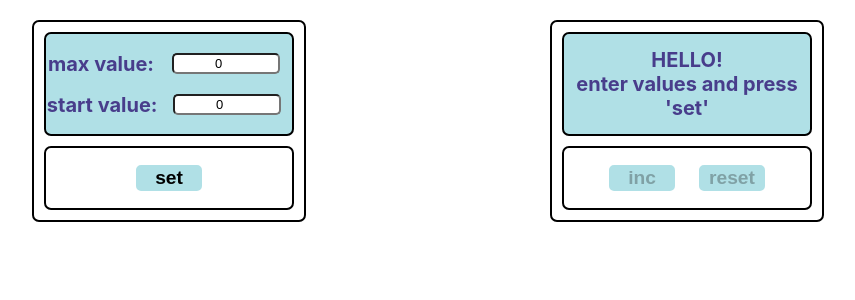
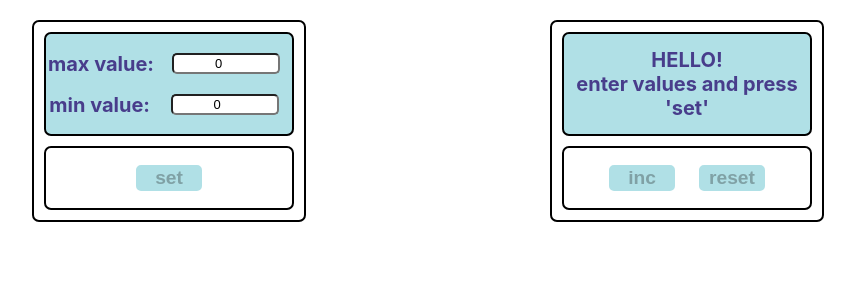
Before and after one commit to MartaVeresova/Counter, a React (Create React App) app: page / in a window 1280 px wide. Shown: the top 300 px of the page, without its empty margins (212-1067 px from the left). Built offline with nearby package versions, Linux system fonts and the light colour scheme.

Commit message:
Counter -redux; final version

```diff
--- a/package.json
+++ b/package.json
@@ -11,9 +11,14 @@
     "@types/node": "^12.0.0",
     "@types/react": "^17.0.0",
     "@types/react-dom": "^17.0.0",
+    "@types/react-redux": "^7.1.16",
+    "@types/redux-thunk": "^2.1.0",
     "react": "^17.0.2",
     "react-dom": "^17.0.2",
+    "react-redux": "^7.2.4",
     "react-scripts": "4.0.3",
+    "redux": "^4.1.0",
+    "redux-thunk": "^2.3.0",
     "typescript": "^4.1.2",
     "web-vitals": "^1.0.1"
   },
--- a/src/App.tsx
+++ b/src/App.tsx
@@ -1,95 +1,25 @@
-import React, {useEffect, useState} from 'react';
+import React, {useEffect} from 'react';
 import {Counter} from './Counter';
 import s from './App.module.css'
 import {SettingBlock} from './SettingBlock';
+import {useDispatch} from 'react-redux';
+import {resetNumberAC} from './bll/counter-reducer';
 
 function App() {
-    const [number, setNumber] = useState(0)
-    const [startValue, setStartValue] = useState(0)
-    const [maxValue, setMaxValue] = useState(0)
-    const [error, setError] = useState(false)
-    const [editMode, setEditMode] = useState(false)
-    const [start, setStart] = useState(true)
+
+    const dispatch = useDispatch()
 
     useEffect(() => {
-        const maxNewValue = localStorage.getItem('maxValue')
-        const startNewValue = localStorage.getItem('startValue')
-
-        if (maxNewValue) {
-            setMaxValue(JSON.parse(maxNewValue))
-            if (JSON.parse(maxNewValue) !== 0) {
-                setStart(false)
-            }
-        }
-        if (startNewValue) {
-            setStartValue(JSON.parse(startNewValue))
-            setNumber(JSON.parse(startNewValue))
-            if (JSON.parse(startNewValue) !== 0) {
-                setStart(false)
-            }
-        }
-    }, [])
-
-    useEffect(() => {
-        localStorage.setItem('maxValue', JSON.stringify(maxValue))
-        localStorage.setItem('startValue', JSON.stringify(startValue))
-        if (!start) {
-            setErrorOfValue()
-        }
-    }, [maxValue, startValue])
-
-
-    const inc = () => setNumber(number + 1)
-    const reset = () => setNumber(startValue)
-
-    // early return
-    const setErrorOfValue = () => {
-        if (maxValue <= startValue) {
-            setError(true)
-
-            return
-        }
-        if (maxValue < 0 || startValue < 0) {
-            setError(true)
-
-            return
-        }
-        if (maxValue < 0 && startValue === 0) {
-            setError(true)
-
-            return
-        }
-        setError(false)
-    }
+        dispatch(resetNumberAC())
+    }, [dispatch])
 
     return (
         <div className={s.app}>
             <div>
-                <SettingBlock
-                    setNumber={setNumber}
-                    startValue={startValue}
-                    setStartValue={setStartValue}
-                    maxValue={maxValue}
-                    setMaxValue={setMaxValue}
-                    error={error}
-                    setError={setError}
-                    editMode={editMode}
-                    setEditMode={setEditMode}
-                    start={start}
-                    setStart={setStart}
-                />
+                <SettingBlock/>
             </div>
             <div>
-                <Counter
-                    inc={inc}
-                    reset={reset}
-                    number={number}
-                    maxValue={maxValue}
-                    startValue={startValue}
-                    error={error}
-                    editMode={editMode}
-                    start={start}
-                />
+                <Counter/>
             </div>
         </div>
     );
--- a/src/Button.tsx
+++ b/src/Button.tsx
@@ -7,16 +7,16 @@ export type ButtonType = {
     onClick: () => void
 }
 
-export function Button(props: ButtonType) {
+export const Button = React.memo(({name, disabled, onClick}: ButtonType) => {
     return (
         <div>
             <button
                 className={s.button}
-                onClick={props.onClick}
-                disabled={props.disabled}
+                onClick={onClick}
+                disabled={disabled}
             >
-                {props.name}
+                {name}
             </button>
         </div>
     )
-}
+})
--- a/src/Counter.tsx
+++ b/src/Counter.tsx
@@ -1,64 +1,62 @@
-import React from 'react';
+import React, {useCallback} from 'react';
 import s from './App.module.css';
 import {Button} from './Button';
+import {incNumberAC, resetNumberAC} from './bll/counter-reducer';
+import {useDispatch, useSelector} from 'react-redux';
+import {AppStateType} from './bll/store';
 
-export type CounterType = {
-    inc: () => void
-    reset: () => void
-    number: number
-    maxValue: number
-    startValue: number
-    error: boolean
-    editMode: boolean
-    start: boolean
-}
 
-export function Counter(props: CounterType) {
+export const Counter = React.memo(() => {
 
-    const startValue = props.start
-    const enterValue = props.editMode && !props.error
-    const errorValue = props.error || props.maxValue <= props.startValue
-    const numValue = !props.editMode && !props.error
+    const minValue = useSelector<AppStateType, number>(state => state.counter.minValue)
+    const number = useSelector<AppStateType, number>(state => state.counter.number)
+    const maxValue = useSelector<AppStateType, number>(state => state.counter.maxValue)
+    const error = useSelector<AppStateType, boolean>(state => state.counter.error)
+    const editMode = useSelector<AppStateType, boolean>(state => state.counter.editMode)
+    const greeting = useSelector<AppStateType, boolean>(state => state.counter.greeting)
 
-    const numValueClassName =
-        props.number === props.maxValue ? `${s.maxNumber}` : `${s.number}`
+    const dispatch = useDispatch()
 
-    const disabledInc =
-        props.number === props.maxValue
-        || props.editMode
-        || props.error
+    const inc = useCallback(() => {
+        dispatch(incNumberAC())
+    }, [dispatch])
+    const reset = useCallback(() => dispatch(resetNumberAC()), [dispatch])
 
-    const disabledReset =
-        !props.number
-        || props.error
 
+    const isGreet = greeting
+    const enterValue = editMode && !error
+    const errorValue = error || maxValue <= minValue
+    const numValue = !editMode && !error
+
+    const numValueClassName = number === maxValue
+        ? `${s.maxNumber}`
+        : `${s.number}`
 
     return (
         <div className={s.container}>
             {
-                startValue
-                    ? <span className={s.editMode}>HELLO!<br/>
-                        enter values and press 'set'</span>
-                    : enterValue
-                    ? <span className={s.editMode}>enter values and press set</span>
-                    : errorValue
-                        ? <span className={s.error}>Incorrect value!</span>
-                        : numValue
-                            ? <span className={numValueClassName}>{props.number}</span>
+                isGreet ?
+                    <span className={s.editMode}>HELLO!<br/>enter values and press 'set'</span>
+                    : enterValue ?
+                    <span className={s.editMode}>enter values and press set</span>
+                    : errorValue ?
+                        <span className={s.error}>Incorrect value!</span>
+                        : numValue ?
+                            <span className={numValueClassName}>{number}</span>
                             : ''
             }
             <div className={s.buttons}>
                 <Button
                     name={'inc'}
-                    disabled={disabledInc}
-                    onClick={props.inc}
+                    disabled={number === maxValue || editMode || error}
+                    onClick={inc}
                 />
                 <Button
                     name={'reset'}
-                    disabled={disabledReset}
-                    onClick={props.reset}
+                    disabled={!number || error}
+                    onClick={reset}
                 />
             </div>
         </div>
     )
-}
+})
--- a/src/Input.tsx
+++ b/src/Input.tsx
@@ -5,28 +5,28 @@ export type InputType = {
     value: number
     onChange: (e: ChangeEvent<HTMLInputElement>) => void
     text: string
-    startValue: number
+    minValue: number
     maxValue: number
-    start: boolean
+    greeting: boolean
 }
 
-export function Input(props: InputType) {
+export const Input = React.memo(({value, onChange, text, minValue, maxValue, greeting}: InputType) => {
 
     const classNameInput =
-        props.value < 0
-        || props.startValue >= props.maxValue
-        || props.maxValue === 0
+        value < 0
+        || minValue >= maxValue
+        || maxValue === 0
 
 
     return (
         <div className={s.spanAndInput}>
-            <span className={s.span}>{props.text}</span>
+            <span className={s.span}>{text}</span>
             <input
-                className={classNameInput && !props.start ? s.errorInput: s.input}
+                className={classNameInput && !greeting ? s.errorInput : s.input}
                 type="number"
-                value={props.value}
-                onChange={props.onChange}
+                value={value}
+                onChange={onChange}
             />
         </div>
     )
-}
+})
--- a/src/SettingBlock.tsx
+++ b/src/SettingBlock.tsx
@@ -1,41 +1,50 @@
-import React, {ChangeEvent, ChangeEventHandler} from 'react';
+import React, {ChangeEvent, useCallback} from 'react';
 import s from './App.module.css';
 import {Button} from './Button';
 import {Input} from './Input';
-
-export type SettingBlockType = {
-    setNumber: (number: number) => void
-    startValue: number
-    setStartValue: (value: number) => void
-    maxValue: number
-    setMaxValue: (value: number) => void
-    error: boolean
-    setError: (error: boolean) => void
-    editMode: boolean
-    setEditMode: (editMode: boolean) => void
-    start: boolean
-    setStart: (start: boolean) => void
-}
+import {useDispatch, useSelector} from 'react-redux';
+import {pressSetAC, setErrorOfValueAC, setMaxValueAC, setMinValueAC} from './bll/counter-reducer';
+import {AppStateType, store} from './bll/store';
 
 
-export function SettingBlock(props: SettingBlockType) {
+export const SettingBlock = React.memo(() => {
 
-    const onChangeMaxValue = (e: ChangeEvent<HTMLInputElement>) => {
-        props.setEditMode(true)
-        props.setMaxValue(e.currentTarget.valueAsNumber)
-        props.setStart(false)
-    }
+    const minValue = useSelector<AppStateType, number>(state => state.counter.minValue)
+    const maxValue = useSelector<AppStateType, number>(state => state.counter.maxValue)
+    const error = useSelector<AppStateType, boolean>(state => state.counter.error)
+    const editMode = useSelector<AppStateType, boolean>(state => state.counter.editMode)
+    const greeting = useSelector<AppStateType, boolean>(state => state.counter.greeting)
+    const dispatch = useDispatch()
 
-    const onChangeStartValue = (e: ChangeEvent<HTMLInputElement>) => {
-        props.setEditMode(true)
-        props.setStartValue(e.currentTarget.valueAsNumber)
-        props.setStart(false)
-    }
 
-    const onClick = () => {
-        props.setEditMode(false)
-        props.setNumber(props.startValue)
-    }
+    const onChangeMaxValue = useCallback((e: ChangeEvent<HTMLInputElement>) => {
+        const value = e.currentTarget.valueAsNumber
+        const min = store.getState().counter.minValue
+
+        if (value <= min || value <= 0 || min < 0) {
+            dispatch(setMaxValueAC(e.currentTarget.valueAsNumber))
+            dispatch(setErrorOfValueAC())
+        } else {
+            dispatch(setMaxValueAC(e.currentTarget.valueAsNumber))
+        }
+    }, [dispatch])
+
+
+    const onChangeMinValue = useCallback((e: ChangeEvent<HTMLInputElement>) => {
+        const value = e.currentTarget.valueAsNumber
+        const max = store.getState().counter.maxValue
+
+        if (max <= value || max <= 0 || value < 0) {
+            dispatch(setMinValueAC(e.currentTarget.valueAsNumber))
+            dispatch(setErrorOfValueAC())
+        } else {
+            dispatch(setMinValueAC(e.currentTarget.valueAsNumber))
+        }
+    }, [dispatch])
+
+    const onClick = useCallback(() => {
+        dispatch(pressSetAC())
+    }, [dispatch])
 
 
     return (
@@ -43,20 +52,20 @@ export function SettingBlock(props: SettingBlockType) {
             <div className={s.number}>
                 <div className={s.input}>
                     <Input
-                        value={props.maxValue}
+                        value={maxValue}
                         onChange={onChangeMaxValue}
                         text={'max value:'}
-                        startValue={props.startValue}
-                        maxValue={props.maxValue}
-                        start={props.start}
+                        minValue={minValue}
+                        maxValue={maxValue}
+                        greeting={greeting}
                     />
                     <Input
-                        value={props.startValue}
-                        onChange={onChangeStartValue}
-                        text={'start value:'}
-                        startValue={props.startValue}
-                        maxValue={props.maxValue}
-                        start={props.start}
+                        value={minValue}
+                        onChange={onChangeMinValue}
+                        text={'min value:'}
+                        minValue={minValue}
+                        maxValue={maxValue}
+                        greeting={greeting}
                     />
                 </div>
             </div>
@@ -64,10 +73,10 @@ export function SettingBlock(props: SettingBlockType) {
             <div className={s.buttons}>
                 <Button
                     name={'set'}
-                    disabled={props.error}
+                    disabled={error || !editMode}
                     onClick={onClick}
                 />
             </div>
         </div>
     )
-}
+})
--- /dev/null
+++ b/src/bll/counter-reducer.ts
@@ -0,0 +1,116 @@
+type IncNumberType = ReturnType<typeof incNumberAC>
+type ResetNumberType = ReturnType<typeof resetNumberAC>
+type SetErrorOfValueType = ReturnType<typeof setErrorOfValueAC>
+type PressSetType = ReturnType<typeof pressSetAC>
+type SetMaxValueType = ReturnType<typeof setMaxValueAC>
+type SetMinValueType = ReturnType<typeof setMinValueAC>
+
+type ActionsType =
+    IncNumberType
+    | ResetNumberType
+    | SetErrorOfValueType
+    | PressSetType
+    | SetMaxValueType
+    | SetMinValueType
+
+type InitialStateType = typeof initialState
+
+export enum ACTIONS_TYPE {
+    INC_NUMBER = 'Counter/INC-NUMBER',
+    RESET_NUMBER = 'App/Counter/RESET-NUMBER',
+    SET_ERROR_OF_VALUE = 'SettingBlock/SET-ERROR-OF-VALUE',
+    PRESS_SET = 'SettingBlock/PRESS-SET',
+    SET_MAX_VALUE = 'SettingBlock/SET-MAX-VALUE',
+    SET_MIN_VALUE = 'SettingBlock/SET-MIN-VALUE',
+}
+
+const initialState = {
+    number: 0,
+    minValue: 0,
+    maxValue: 0,
+    error: false,
+    editMode: false,
+    greeting: true,
+}
+
+export const counterReducer = (state: InitialStateType = initialState, action: ActionsType): InitialStateType => {
+
+    switch (action.type) {
+
+        case ACTIONS_TYPE.INC_NUMBER:
+            return {
+                ...state,
+                number: state.number + 1
+            }
+        case ACTIONS_TYPE.RESET_NUMBER:
+            return {
+                ...state,
+                number: state.minValue
+            }
+        case ACTIONS_TYPE.SET_ERROR_OF_VALUE:
+            return {
+                ...state,
+                error: true,
+            }
+        case ACTIONS_TYPE.PRESS_SET:
+            return {
+                ...state,
+                editMode: false,
+                number: state.minValue,
+            }
+        case ACTIONS_TYPE.SET_MAX_VALUE:
+            return {
+                ...state,
+                maxValue: action.value,
+                editMode: true,
+                greeting: false,
+                error: false,
+            }
+        case ACTIONS_TYPE.SET_MIN_VALUE:
+            return {
+                ...state,
+                minValue: action.value,
+                editMode: true,
+                greeting: false,
+                error: false,
+            }
+
+        default:
+            return state
+    }
+}
+
+export const incNumberAC = () => ({type: ACTIONS_TYPE.INC_NUMBER} as const)
+export const resetNumberAC = () => ({type: ACTIONS_TYPE.RESET_NUMBER} as const)
+export const setErrorOfValueAC = () => ({type: ACTIONS_TYPE.SET_ERROR_OF_VALUE} as const)
+export const pressSetAC = () => ({type: ACTIONS_TYPE.PRESS_SET} as const)
+export const setMaxValueAC = (value: number) => ({type: ACTIONS_TYPE.SET_MAX_VALUE, value} as const)
+export const setMinValueAC = (value: number) => ({type: ACTIONS_TYPE.SET_MIN_VALUE, value} as const)
+
+
+//THUNK
+
+/*export const incNumberTC = (maxValue: number, minValue: number) => (dispatch: Dispatch) => {
+    localStorage.setItem('maxValue', JSON.stringify(maxValue))
+    localStorage.setItem('minValue', JSON.stringify(minValue))
+    dispatch(incNumberAC())
+}
+
+export const setValueFromLocalStorageTC = () => (dispatch: Dispatch) => {
+    const maxNewValue = localStorage.getItem('maxValue')
+    const MINNewValue = localStorage.getItem('minValue')
+
+    if (maxNewValue) {
+        dispatch(setValueFromLocalStorageAC(JSON.parse(maxNewValue)))
+        if (JSON.parse(maxNewValue) !== 0) {
+            //dispatch(setValueFromLocalStorageAC(false))
+        }
+    }
+    if (MINNewValue) {
+        dispatch(setValueFromLocalStorageAC(JSON.parse(MINNewValue)))
+        dispatch(setValueFromLocalStorageAC(JSON.parse(MINNewValue)))
+        if (JSON.parse(MINNewValue) !== 0) {
+            //dispatch(setValueFromLocalStorageAC(false))
+        }
+    }
+}*/
--- /dev/null
+++ b/src/bll/store.ts
@@ -0,0 +1,22 @@
+import {combineReducers, createStore} from 'redux';
+import {counterReducer} from './counter-reducer';
+import {loadState, saveState} from '../utils/localStorage-utils';
+
+
+const rootReducer = combineReducers({
+    counter: counterReducer
+})
+
+export const store = createStore(rootReducer, loadState())
+
+store.subscribe(() => {
+    saveState({
+        counter: store.getState().counter
+    });
+})
+
+export type AppStoreType = typeof store
+export type AppStateType = ReturnType<typeof rootReducer>
+
+//@ts-ignore
+window.store=store
--- a/src/index.tsx
+++ b/src/index.tsx
@@ -1,14 +1,18 @@
 import React from 'react';
 import ReactDOM from 'react-dom';
 import './index.css';
+import reportWebVitals from './reportWebVitals';
 import App from './App';
-import reportWebVitals from './reportWebVitals';
+import {Provider} from 'react-redux';
+import {store} from './bll/store';
 
 ReactDOM.render(
-  <React.StrictMode>
-    <App />
-  </React.StrictMode>,
-  document.getElementById('root')
+    <React.StrictMode>
+        <Provider store={store}>
+            <App/>
+        </Provider>
+    </React.StrictMode>,
+    document.getElementById('root')
 );
 
 // If you want to start measuring performance in your app, pass a function
--- /dev/null
+++ b/src/utils/localStorage-utils.ts
@@ -0,0 +1,23 @@
+import {AppStateType} from '../bll/store';
+
+
+export const loadState = () => {
+    try {
+        const serializedState = localStorage.getItem('app-state');
+        if (serializedState === null) {
+            return undefined;
+        }
+        return JSON.parse(serializedState);
+    } catch (err) {
+        return undefined;
+    }
+};
+
+export const saveState = (state: AppStateType) => {
+    try {
+        const serializedState = JSON.stringify(state);
+        localStorage.setItem('app-state', serializedState);
+    } catch {
+        // ignore write errors
+    }
+};
```
Also changed, not shown: 1 other file (tests, documents, lock files or other folders).
